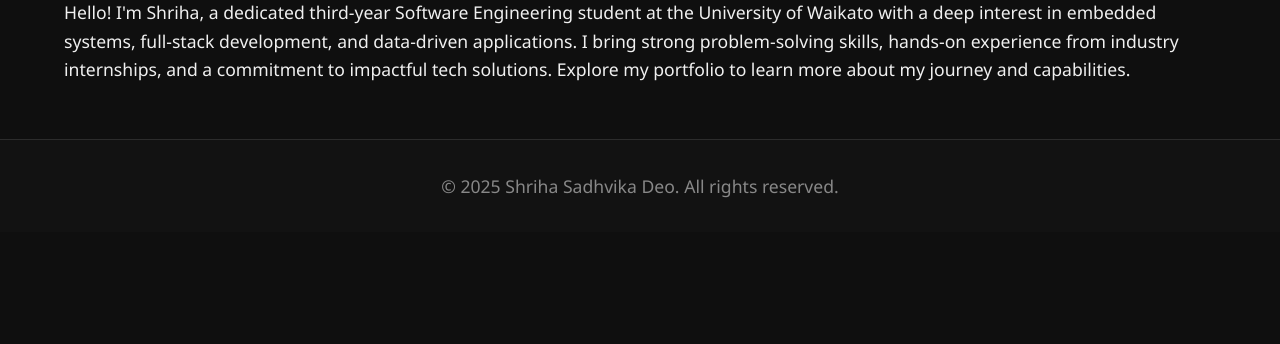
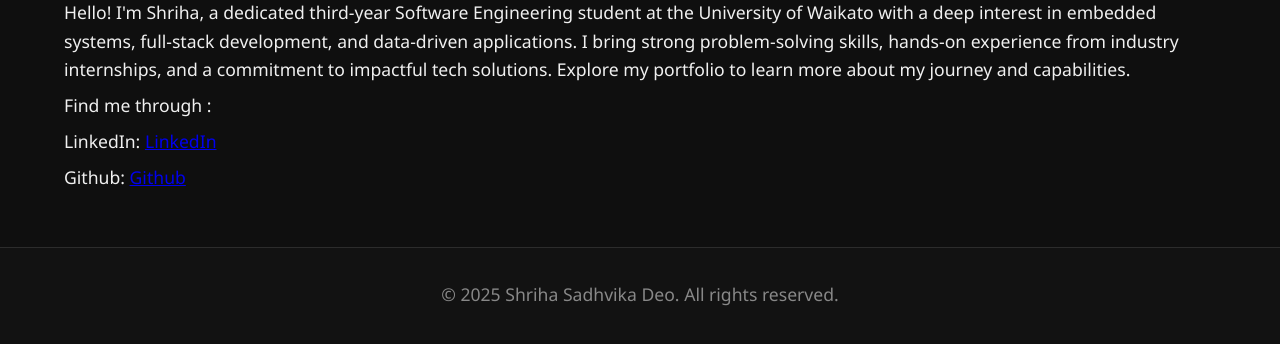
Before and after one commit to ShrihaDeo/website, a plain HTML site: page home.html in a window 1280 px wide. Shown: the part 366-710 px from the top of the page. Drawn offline with Linux system fonts and the light colour scheme.

Commit message:
feat(src): Enhanced home page

```diff
--- a/home.html
+++ b/home.html
@@ -27,6 +27,10 @@
         a deep interest in embedded systems, full-stack development, and data-driven applications. I bring strong
         problem-solving skills, hands-on experience from industry internships, and a commitment to impactful tech
         solutions. Explore my portfolio to learn more about my journey and capabilities.</p>
+      <p>Find me through : </p>
+      <p>LinkedIn: <a href="https://www.linkedin.com/in/shriha-deo/" target="_blank">LinkedIn</a></p>
+      <p>Github: <a href="https://github.com/ShrihaDeo " target="_blank"> Github </a></p>
+
     </section>
   </main>
   <footer>
```
